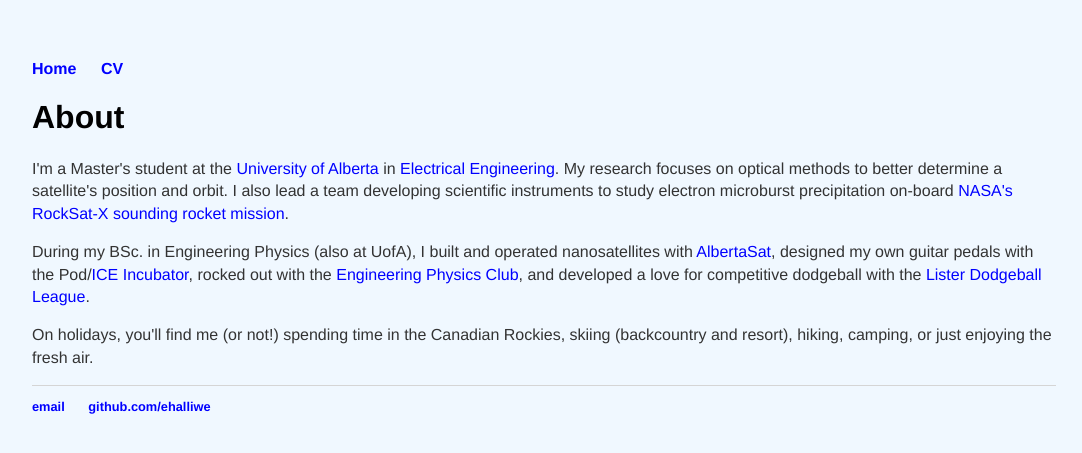
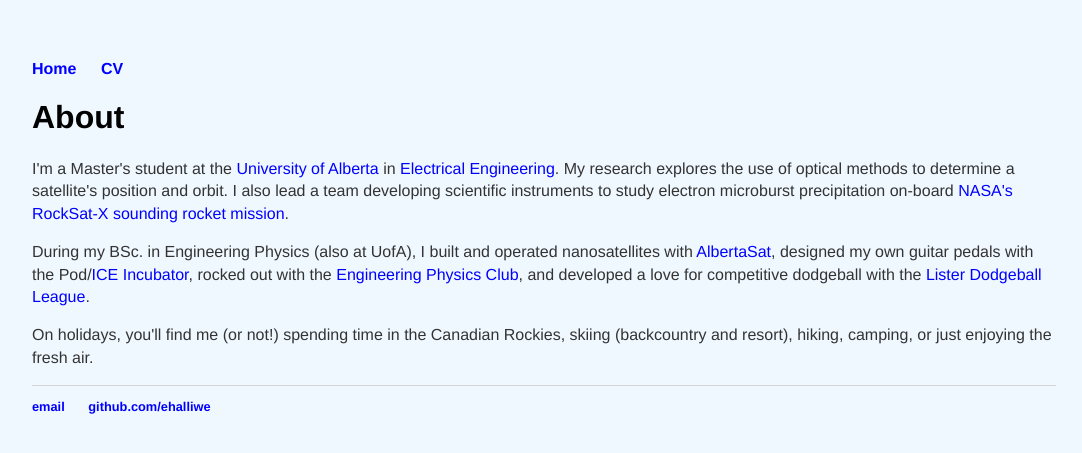
Before and after one commit to ehalliwe/ehalliwe.github.io, a Jekyll site: the page built from index.html, in a window 1280 px wide. Shown: the top 453 px of the page, without its empty margins (96-1178 px from the left). Built offline with Jekyll 4.4.1, drawn with Linux system fonts in a browser that asks for light colours.

Commit message:
wordsmithing

```diff
--- a/index.html
+++ b/index.html
@@ -4,7 +4,7 @@ title: Erik Halliwell
 ---
 <div class="blurb">
 	<h1>About</h1>
-	<p>I'm a Master's student at the <a href="https://www.ualberta.ca/index.html">University of Alberta</a> in <a href="https://www.ualberta.ca/engineering/electrical-computer-engineering/index.html">Electrical Engineering</a>. My research focuses on optical methods to better determine a satellite's position and orbit. I also lead a team developing scientific instruments to study electron microburst precipitation on-board <a href="https://www.nasa.gov/wallops/stem/rocksatx/">NASA's RockSat-X sounding rocket mission</a>.
+	<p>I'm a Master's student at the <a href="https://www.ualberta.ca/index.html">University of Alberta</a> in <a href="https://www.ualberta.ca/engineering/electrical-computer-engineering/index.html">Electrical Engineering</a>. My research explores the use of optical methods to determine a satellite's position and orbit. I also lead a team developing scientific instruments to study electron microburst precipitation on-board <a href="https://www.nasa.gov/wallops/stem/rocksatx/">NASA's RockSat-X sounding rocket mission</a>.
 </p>
 
 	<p>During my BSc. in Engineering Physics (also at UofA), I built and operated nanosatellites with <a href="https://albertasat.ca/">AlbertaSat</a>, designed my own guitar pedals with the Pod/<a href="https://www.ualberta.ca/engineering/innovation-creativity-entrepreneurship/index.html">ICE Incubator</a>, rocked out with the <a href="https://engphys.ca/">Engineering Physics Club</a>, and developed a love for competitive dodgeball with the <a href="https://www.instagram.com/listerdodgeballleague/">Lister Dodgeball League</a>. </p>
```
